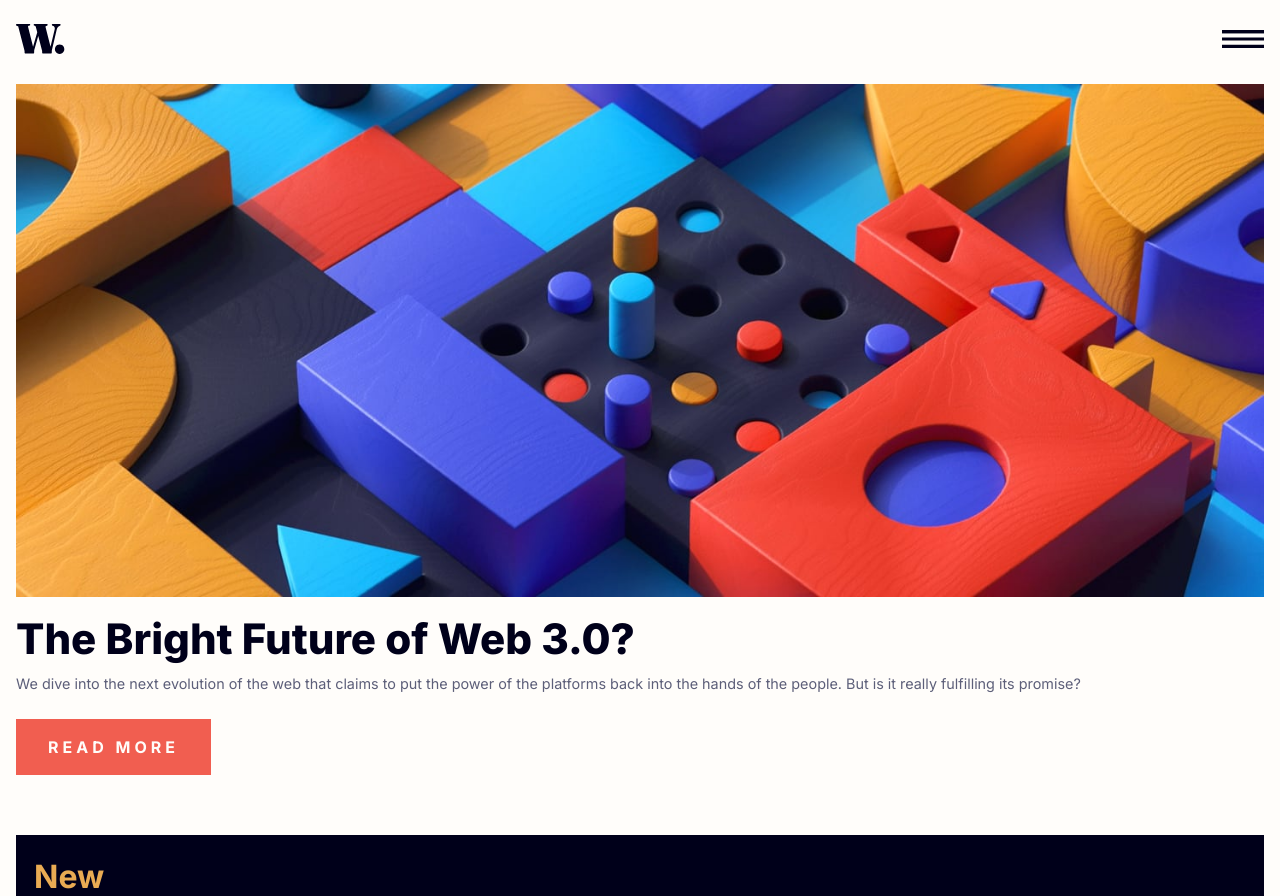
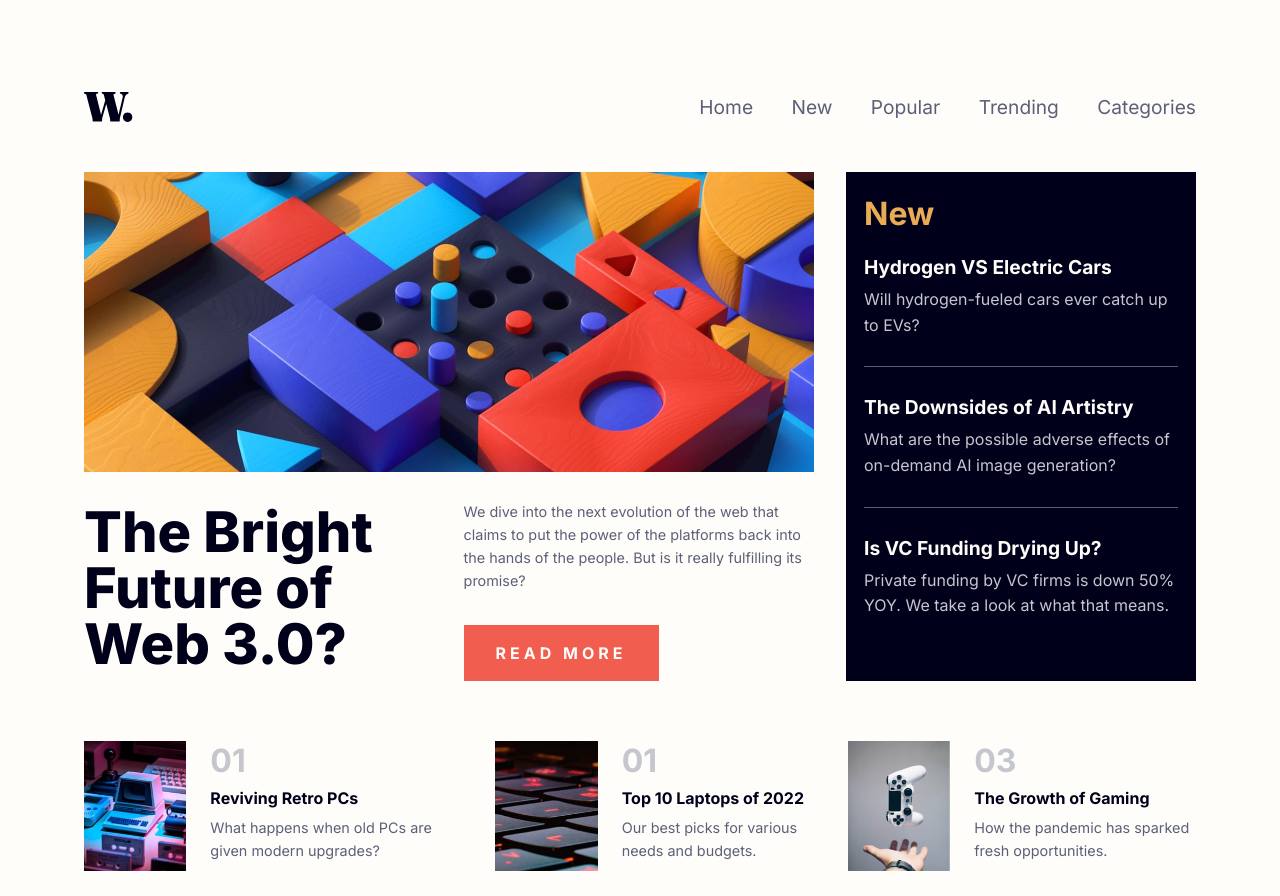
Before and after one commit to strikes7/FEM-home-page, a website: page index.html in a window 1280 px wide. Shown: the top 896 px of the page. Drawn offline with Linux system fonts and the light colour scheme.

Commit message:
added desktop mode

```diff
--- a/assets/js/main.js
+++ b/assets/js/main.js
@@ -7,10 +7,14 @@ function initialSetup() {
 }
 
 function setupMainNavBar(event) {
+  const openMenu = document.getElementById("main-menu__open-button");
   const menu = document.getElementById("main-menu-wrapper");
   if (event.matches) {
+    openMenu.setAttribute("aria-expanded", false);
     menu.setAttribute("inert", "");
+    menu.style.transition = "none";
   } else {
+    openMenu.setAttribute("aria-expanded", true);
     menu.removeAttribute("inert");
   }
 }
@@ -23,6 +27,7 @@ function setupElements() {
   openMenu.addEventListener("click", () => {
     openMenu.setAttribute("aria-expanded", true);
     menu.removeAttribute("inert");
+    menu.removeAttribute("style");
   });
 
   closeMenu.addEventListener("click", () => {
--- a/index.html
+++ b/index.html
@@ -16,6 +16,11 @@
       href="assets/images/favicon-32x32.png"
     />
     <link rel="stylesheet" href="assets/css/style.css" />
+    <link
+      rel="stylesheet"
+      href="assets/css/desktop-style.css"
+      media="(min-width: 50em)"
+    />
     <title>News homepage</title>
   </head>
   <body>
@@ -52,7 +57,7 @@
     <main class="featured-news">
       <picture class="featured-news__image">
         <source
-          media="(min-width: 60em)"
+          media="(min-width: 50em)"
           srcset="assets/images/image-web-3-desktop.jpg"
         />
         <img src="assets/images/image-web-3-mobile.jpg" alt="web image" />
--- a/src/assets/js/main.js
+++ b/src/assets/js/main.js
@@ -7,10 +7,14 @@ function initialSetup() {
 }
 
 function setupMainNavBar(event) {
+  const openMenu = document.getElementById("main-menu__open-button");
   const menu = document.getElementById("main-menu-wrapper");
   if (event.matches) {
+    openMenu.setAttribute("aria-expanded", false);
     menu.setAttribute("inert", "");
+    menu.style.transition = "none";
   } else {
+    openMenu.setAttribute("aria-expanded", true);
     menu.removeAttribute("inert");
   }
 }
@@ -23,6 +27,7 @@ function setupElements() {
   openMenu.addEventListener("click", () => {
     openMenu.setAttribute("aria-expanded", true);
     menu.removeAttribute("inert");
+    menu.removeAttribute("style");
   });
 
   closeMenu.addEventListener("click", () => {
--- a/src/assets/sass/abstract/_fonts.scss
+++ b/src/assets/sass/abstract/_fonts.scss
@@ -7,6 +7,6 @@ $fs-600: 1.5rem;
 $fs-650: 1.625rem;
 $fs-700: 2rem;
 $fs-750: 2.625rem;
-$fs-800: 3.875rem;
+$fs-800: 3.5rem;
 
 $ff-primary: "inter", system-ui, sans-serif;
--- a/src/assets/sass/components/_main-menu.scss
+++ b/src/assets/sass/components/_main-menu.scss
@@ -11,9 +11,11 @@
   transform: translateX(100%);
   transition: transform 0.3s ease-in-out;
 }
+
 #main-menu__open-button[aria-expanded="true"] + .main-menu-wrapper {
   transform: translateY(0%);
 }
+
 .main-menu {
   margin-inline: auto 0;
   &__items {
--- /dev/null
+++ b/src/assets/sass/desktop-style.scss
@@ -0,0 +1,104 @@
+@use "abstract/" as *;
+
+body {
+  grid-column-gap: 2rem;
+}
+
+.main-header {
+  align-items: center;
+  margin-block-end: 3.1rem;
+}
+
+.logo {
+  margin-block-end: 0;
+  > image {
+    height: 2.5rem;
+  }
+}
+
+#main-menu__close-button,
+#main-menu__open-button {
+  display: none;
+}
+
+.main-menu-wrapper {
+  position: relative;
+  background-image: none;
+}
+
+.main-menu {
+  &__items {
+    margin-inline-start: 0;
+    margin-block-end: 0;
+    display: flex;
+    gap: 2.4rem;
+  }
+
+  &__item {
+    padding-block: 0;
+    font-size: $fs-550;
+    color: $clr-neutral-300;
+  }
+}
+
+@media screen and (min-width: 50em) {
+  .featured-news {
+    display: grid;
+    grid-template-columns: 1fr 46%;
+    grid-template-rows: repeat(3, min-content);
+    grid-row-gap: 1.75rem;
+    grid-column-gap: 4%;
+
+    &__image {
+      grid-column: span 2;
+    }
+
+    &__title {
+      grid-row: span 2;
+      margin-block-start: 0.25rem;
+      font-size: clamp($fs-750, 6vw, $fs-800);
+    }
+
+    &__extract {
+      margin-block: 0;
+    }
+
+    &__more {
+      margin-block: 0.3rem 3.8rem;
+    }
+  }
+}
+
+@media screen and (min-width: 70em) {
+  body {
+    padding-block-start: 5.75rem;
+    grid-template-columns: 1fr minmax(auto, 730px) minmax(auto, 350px) 1fr;
+  }
+  .main-header {
+    grid-column: 2 / span 2;
+  }
+  .featured-news {
+    grid-row: 2;
+    grid-column: 2;
+    display: grid;
+    grid-template-columns: 1fr 1fr;
+    grid-template-rows: repeat(3, min-content);
+    &__image {
+      grid-column: span 2;
+    }
+
+    &__title {
+      grid-row: span 2;
+    }
+  }
+  .new {
+    grid-row: 2;
+    grid-column: 3;
+  }
+
+  .most-read {
+    grid-row: 3;
+    grid-column: 2 / span 2;
+    flex-direction: row;
+  }
+}
```
Also changed, not shown: assets/css/desktop-style.css (added).
